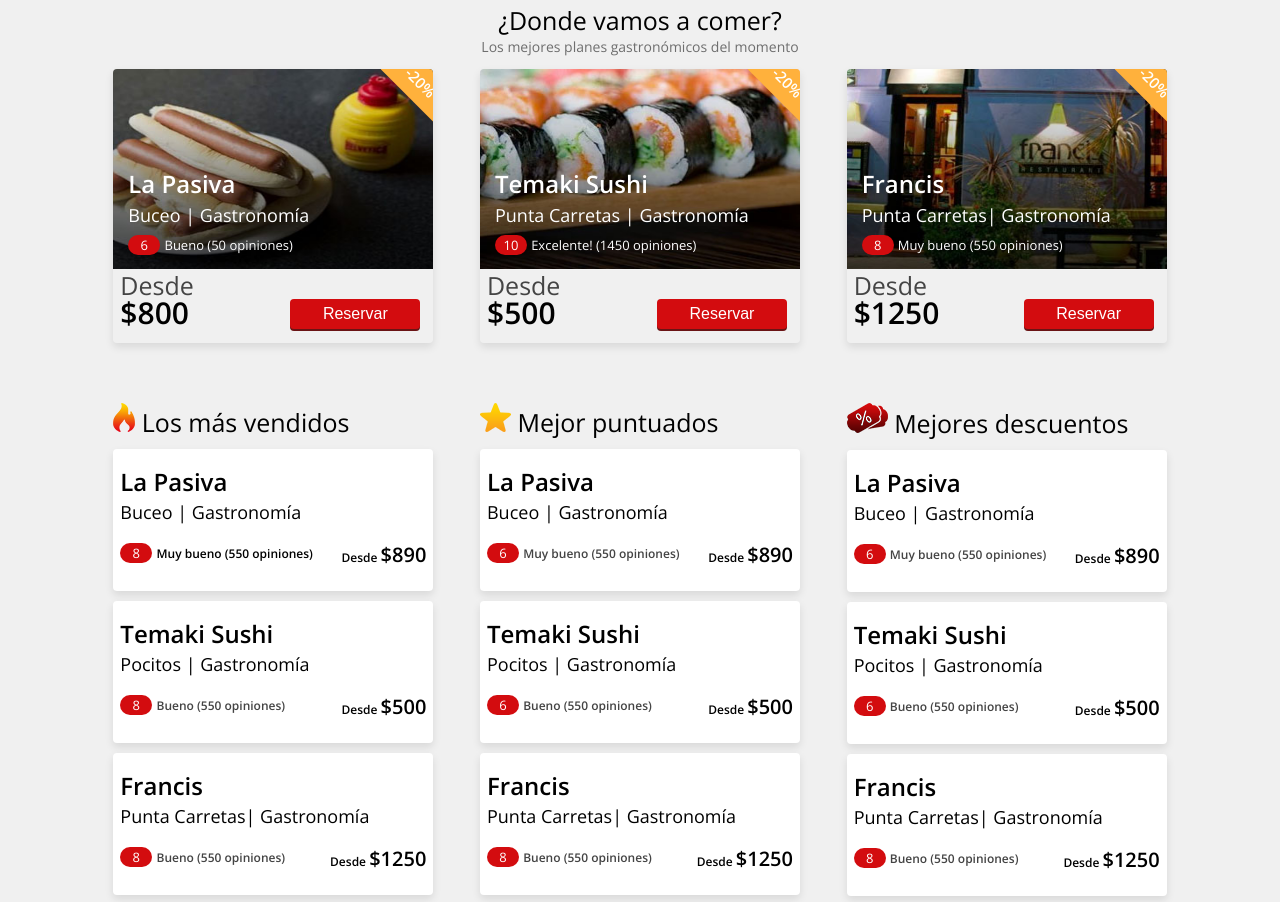
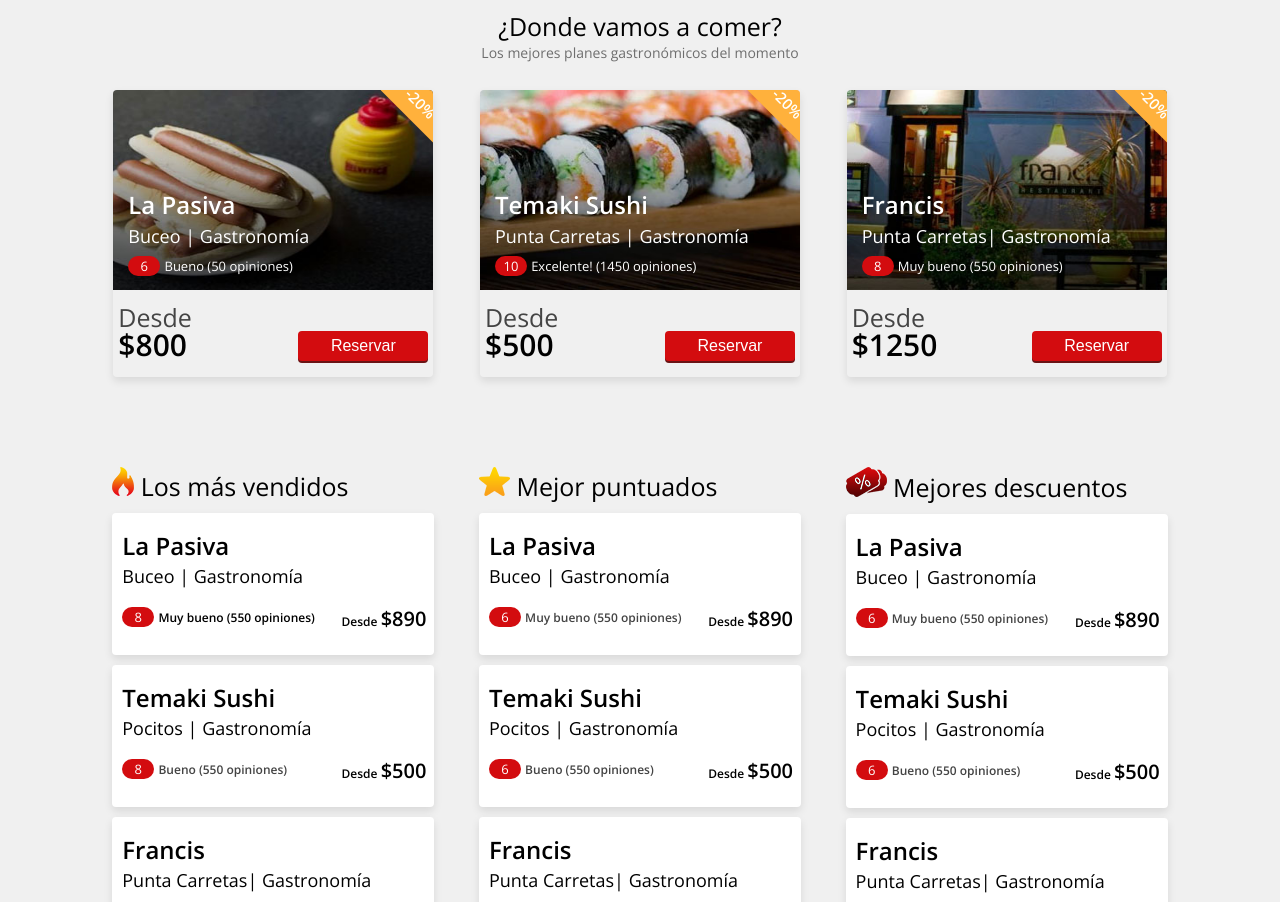
Before and after one commit to androidteam0208/androidteam0208.github.io, a plain HTML site: page index.html in a window 1280 px wide. Shown: the part 935-1837 px from the top of the page. Drawn offline with nearby package versions, Linux system fonts and the light colour scheme; a web font is replaced by a local one.

Commit message:
reponsive ver3

```diff
--- a/style/style.css
+++ b/style/style.css
@@ -353,30 +353,6 @@ header, section, footer, aside, nav, main, article, figure {
 
     }
     @media only screen and ( min-width: 720px ) {
-      /*.navbar {*/
-      /*  display: block;*/
-
-      /*}*/
-      /*.navbar__ul {*/
-      /*  min-width: 690px;*/
-      /*  line-height: 25px;*/
-      /*  flex-wrap: wrap;*/
-      /*}*/
-
-      /*.navbar__li {*/
-      /*  min-width: 45px;*/
-      /*  font-size: 8px;*/
-      /*  padding: 0 5px;*/
-      /*}*/
-
-      /*.dropdown-content {*/
-      /*  top: 25px;*/
-      /*  min-width: 100px;*/
-      /*}*/
-
-      /*.dropdown-content a {*/
-      /*  padding: 0px 2px;*/
-      /*}*/
       .navbar__ul {
         min-width: 720px;
       }
@@ -414,13 +390,17 @@ header, section, footer, aside, nav, main, article, figure {
       }
 
       .navbar__ul {
-        width: 870px;
+        min-width: 870px;
         line-height: 30px;
+        /*padding-left: 10px;*/
       }
 
       .navbar__li {
         min-width: 62px;
-        font-size: 8px;
+
+      }
+      .navbar__li a{
+        font-size: 15px;
       }
 
       .dropdown-content {
@@ -923,7 +903,7 @@ header, section, footer, aside, nav, main, article, figure {
       }
 
       .gallery__col {
-        max-width: 256px;
+        max-width: 262px;
       }
 
       .gallery__title {
@@ -933,6 +913,7 @@ header, section, footer, aside, nav, main, article, figure {
       .gallery__item {
         margin-bottom: 5px;
       }
+
 
     }
     @media only screen and ( min-width: 640px ) {
@@ -1142,7 +1123,7 @@ header, section, footer, aside, nav, main, article, figure {
 
     /* dàn hàng ngang */
     .slider__content {
-      width: 320px;
+      max-width: 320px;
       display: flex;
       justify-content: space-between;
       margin: 0 auto;
@@ -1247,17 +1228,13 @@ header, section, footer, aside, nav, main, article, figure {
 @media only screen and ( min-width: 320px ) {
   .slider__content {
     max-width: 320px;
-    line-height: 25px;
+    line-height: 22px;
     flex-wrap: wrap;
   }
 
   .slider__item {
     min-width: 320px;
-    margin: 0 auto;
-  }
-
-  .slider__content .item2, .slider__content .item3 {
-    display: none;
+    margin: 15px auto;
   }
 
   .slider__item .item__top {
@@ -1277,6 +1254,7 @@ header, section, footer, aside, nav, main, article, figure {
   .slider__item .item__content {
     bottom: 7px;
     left: 5px;
+    line-height: 28px;
   }
 
   .slider__item a {
@@ -1284,10 +1262,11 @@ header, section, footer, aside, nav, main, article, figure {
     font-size: 18px;
 
   }
+
 
   /* set phan title trong slide */
   .slider__item .item__title {
-    font-size: 16px;
+    font-size: 28px;
   }
 
   .slider__item .item__number, .item__point {
@@ -1383,11 +1362,11 @@ header, section, footer, aside, nav, main, article, figure {
       }
 
       .slider__item {
-        min-width: 290px;
+        min-width: 600px;
       }
 
       .slider__item .item__top {
-        height: 130px;
+        min-height: 280px;
       }
 
       /* title and text at head of slide */
@@ -1401,14 +1380,23 @@ header, section, footer, aside, nav, main, article, figure {
         left: 15px;
       }
 
+      .slider__item .item__title {
+        font-size: 42px;
+      }
       .slider__item a {
-        font-size: 15px;
-      }
+
+        font-size: 22px;
+
+      }
+      .slider__item .item__number, .item__point {
+        font-size: 17px;
+      }
+
 
       /*phần footer (reser) của slider */
       .slider__item .item__reser {
-        padding: 5px 5px;
-        /*line-height: 28px;*/
+        padding: 5px 16px;
+        line-height: 40px;
       }
 
       .slider__item .reser__cost {
@@ -1416,14 +1404,14 @@ header, section, footer, aside, nav, main, article, figure {
       }
 
       .slider__item .reser__button {
-        width: 120px;
-        height: 25px;
+        width: 200px;
+        height: 35px;
 
       }
 
 
       .slider__item .reser__cost {
-        font-size: 20px;
+        font-size: 36px;
       }
 
       .slider__item .item__reser p {
@@ -1443,7 +1431,7 @@ header, section, footer, aside, nav, main, article, figure {
 
 
       .slider__item {
-        min-width: 335px;
+        min-width: 700px;
       }
 
       .slider__item .item__top {
@@ -1451,26 +1439,22 @@ header, section, footer, aside, nav, main, article, figure {
       }
 
       .slider__item .item__reser {
-        padding: 2px 13px 11px 7px;
-        line-height: 25px;
-      }
-
-      .slider__item .reser__button {
-        width: 100px;
-        height: 30px;
-
-      }
+        padding: 10px 28px 19px 25px;
+        line-height: 35px;
+      }
+
+
 
     }
 
     @media only screen and ( min-width: 768px ) {
       .slider__content {
-        max-width: 760px;
+        max-width: 750px;
         line-height: 15px;
       }
 
       .slider__item {
-        min-width: 360px;
+        min-width: 660px;
       }
 
 
@@ -1499,6 +1483,18 @@ header, section, footer, aside, nav, main, article, figure {
       .slider__item .item__number, .item__point {
         font-size: 12px;
 
+      }
+      .slider__item .item__reser {
+        padding: 13px 5px;
+      }
+
+      .slider__item .reser__button {
+        width: 120px;
+        height: 35px;
+
+      }
+      .slider__item .item__top {
+        min-height: 200px;
       }
     }
 
@@ -1690,7 +1686,7 @@ header, section, footer, aside, nav, main, article, figure {
     }
 
     .menu__col {
-      width: 365px;
+      max-width: 365px;
     }
 
     .menu__item {
@@ -1736,9 +1732,7 @@ header, section, footer, aside, nav, main, article, figure {
     flex-wrap: wrap;
   }
 
-  .menu .col2, .menu .col3 {
-    display: none;
-  }
+
 
   .menu__item {
     padding: 18px 7px;
@@ -1748,7 +1742,7 @@ header, section, footer, aside, nav, main, article, figure {
 
   .menu__col {
     max-width: 400px;
-    margin: 0 auto;
+    margin: 15px auto;
   }
 
   .menu__title {
@@ -1766,7 +1760,8 @@ header, section, footer, aside, nav, main, article, figure {
   }
 
   .menu__item .item__point {
-    font-size: 16px;
+
+    font-size: 18px;
 
   }
 
@@ -1794,19 +1789,20 @@ header, section, footer, aside, nav, main, article, figure {
         flex-wrap: wrap;
       }
 
-      .menu .col2,.menu .col3 {
-        display: none;
-      }
+      /*.menu .col2,.menu .col3 {*/
+      /*  display: none;*/
+      /*}*/
 
       .menu__item {
         padding: 18px 7px;
         margin-bottom: 15px;
         min-height: 120px;
+        padding-right: 25px;
       }
 
       .menu__col {
         max-width: 400px;
-        margin: 0 auto;
+        /*margin: 0 auto;*/
       }
 
       .menu__title {
@@ -1824,9 +1820,7 @@ header, section, footer, aside, nav, main, article, figure {
       }
 
       .menu__item .item__point {
-
-        font-size: 14px;
-
+        font-size: 21px;
       }
 
       .menu__item .item__cost {
@@ -1850,15 +1844,26 @@ header, section, footer, aside, nav, main, article, figure {
       }
 
       .menu__col {
-        max-width: 250px;
-      }
-
-      .menu__item .item__content {
-        height: auto;
-      }
-      .menu .col2{
-        display: block;
-      }
+        max-width: 500px;
+      }
+      .menu__item{
+        /*padding-right: 150px;*/
+        padding-left: 31px;
+      }
+      .menu__item .item__cost{
+        padding-left: 95px;
+        float: right;
+      }
+      .menu__item .item__point {
+        font-size: 15px;
+      }
+
+      /*.menu__item .item__content {*/
+      /*  height: auto;*/
+      /*}*/
+      /*.menu .col2{*/
+      /*  display: block;*/
+      /*}*/
 
     }
     @media only screen and ( min-width: 640px ) {
@@ -1868,7 +1873,7 @@ header, section, footer, aside, nav, main, article, figure {
       }
 
       .menu__col {
-        max-width: 300px;
+        max-width: 600px;
       }
 
       .menu__title {
@@ -1877,11 +1882,14 @@ header, section, footer, aside, nav, main, article, figure {
 
       .menu__item {
         margin-bottom: 5px;
+        padding-right: 0px;
+
 
       }
 
       .menu__item .item__cost {
-        padding-top: 3px;
+        padding: 3px 24px 5px 120px;
+        float: right;
 
       }
 
@@ -1889,12 +1897,12 @@ header, section, footer, aside, nav, main, article, figure {
     }
     @media only screen and ( min-width: 720px ) {
       .menu {
+        max-width: 710px;
+        margin: 50px auto;
+      }
+
+      .menu__col {
         max-width: 700px;
-        margin: 50px auto;
-      }
-
-      .menu__col {
-        max-width: 340px;
       }
 
       .menu__title {
@@ -1907,7 +1915,7 @@ header, section, footer, aside, nav, main, article, figure {
       }
 
       .menu__item .item__cost {
-        padding-top: 3px;
+        padding: 3px 24px 5px 185px;
 
       }
 
@@ -1920,11 +1928,11 @@ header, section, footer, aside, nav, main, article, figure {
       }
 
       .menu__col {
-        max-width: 240px;
+        max-width: 700px;
       }
 
       .menu__title {
-        font-size: 12px;
+        font-size: 20px;
         padding-bottom: 10px;
       }
 
@@ -1952,7 +1960,10 @@ header, section, footer, aside, nav, main, article, figure {
       }
 
       .menu__col {
-        max-width: 285px;
+        max-width: 290px;
+      }
+      .menu__item{
+        padding-left: 10px;
       }
 
       .menu__item .item_decript {
@@ -1963,12 +1974,9 @@ header, section, footer, aside, nav, main, article, figure {
         font-size: 10px;
       }
 
-      .menu__title {
-        font-size: 15px;
-      }
 
       .menu__item .item__cost {
-        padding-top: 3px;
+        padding: 0px 8px 0px 26px;
         font-size: 12px;
         float: right;
       }
@@ -1988,7 +1996,7 @@ header, section, footer, aside, nav, main, article, figure {
       }
 
       .menu__col {
-        max-width: 320px;
+        max-width: 325px;
       }
 
       .menu__item .item__point {
```
